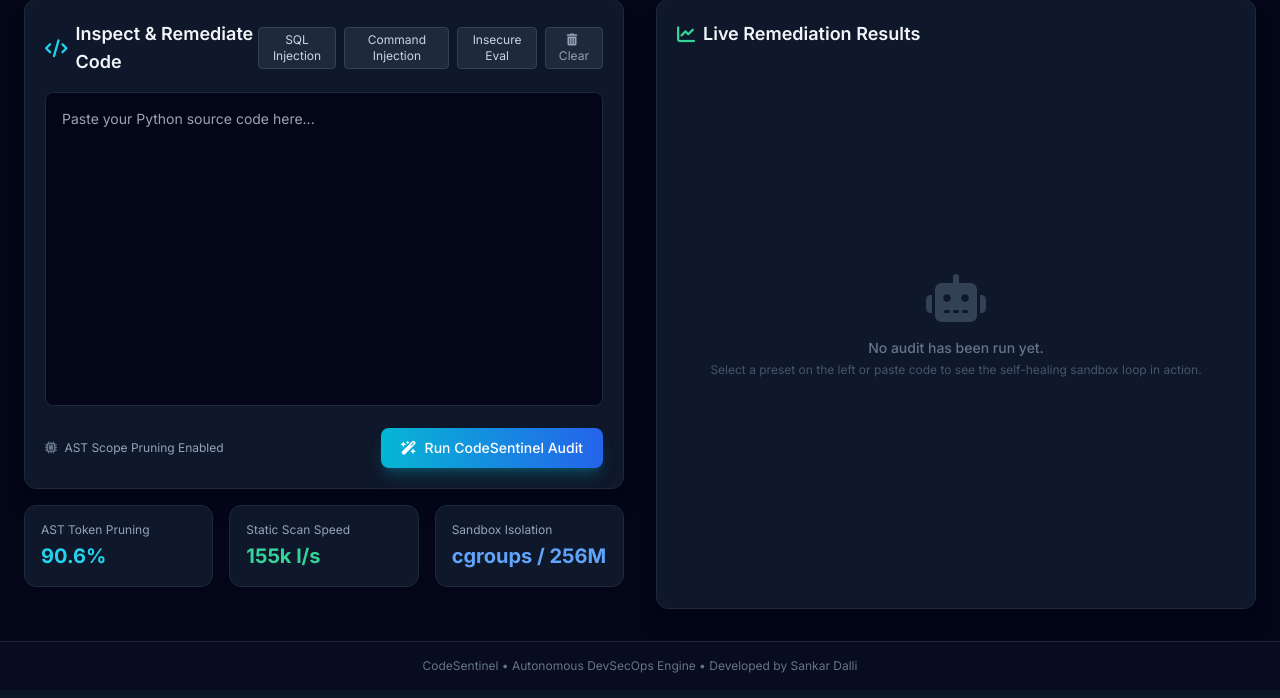
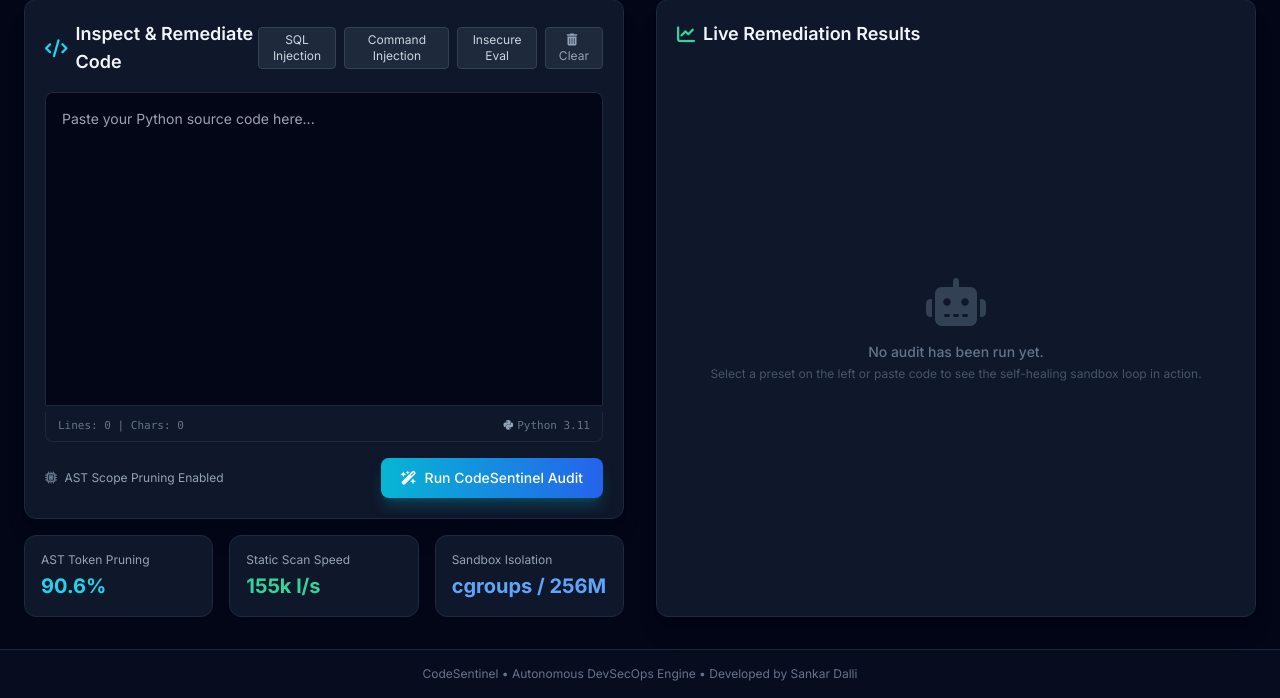
Before and after one commit to sankardalli04/code-sentinel, a FastAPI app: page / in a window 1280 px wide. Shown: the part 110-808 px from the top of the page. Before the commit the page ends 783 px from the top, so only its background shows below. Run offline with FastAPI, Linux system fonts and the light colour scheme; some libraries are stand-ins or nearby versions.

Commit message:
Add real-time editor stats bar and Export Markdown Report feature

````diff
--- a/codesentinel/web/templates/index.html
+++ b/codesentinel/web/templates/index.html
@@ -67,7 +67,11 @@
         </div>
 
         <div class="relative">
-          <textarea id="codeInput" rows="14" class="w-full bg-slate-950 border border-slate-800 rounded-lg p-4 text-sm text-cyan-300 focus:outline-none focus:border-cyan-500 transition resize-none" placeholder="Paste your Python source code here..."></textarea>
+          <textarea id="codeInput" oninput="updateEditorStats()" rows="14" class="w-full bg-slate-950 border border-slate-800 rounded-t-lg p-4 text-sm text-cyan-300 focus:outline-none focus:border-cyan-500 transition resize-none" placeholder="Paste your Python source code here..."></textarea>
+          <div class="flex items-center justify-between px-3 py-1.5 bg-slate-900 border border-t-0 border-slate-800 rounded-b-lg text-[11px] font-mono text-slate-500">
+            <span id="editorStats">Lines: 0 | Chars: 0</span>
+            <span><i class="fa-brands fa-python mr-1 text-slate-400"></i>Python 3.11</span>
+          </div>
         </div>
 
         <div class="mt-4 flex items-center justify-between">
@@ -143,6 +147,10 @@
                 </button>
               </div>
               <div class="flex items-center space-x-2">
+                <button id="exportReportBtn" onclick="exportMarkdownReport()" class="text-xs px-2.5 py-1 bg-slate-800 hover:bg-slate-700 text-slate-300 border border-slate-700 rounded flex items-center space-x-1.5 transition" title="Export Markdown Audit Report">
+                  <i class="fa-solid fa-file-lines"></i>
+                  <span>Report (.md)</span>
+                </button>
                 <button id="downloadPatchBtn" onclick="downloadPatch()" class="text-xs px-2.5 py-1 bg-slate-800 hover:bg-slate-700 text-slate-300 border border-slate-700 rounded flex items-center space-x-1.5 transition">
                   <i class="fa-solid fa-download"></i>
                   <span>.patch</span>
@@ -195,12 +203,21 @@ def clean_cache(folder_path: str):
     return result`
     };
 
+    function updateEditorStats() {
+      const val = document.getElementById('codeInput').value;
+      const lines = val ? val.split('\n').length : 0;
+      const chars = val.length;
+      document.getElementById('editorStats').textContent = `Lines: ${lines} | Chars: ${chars}`;
+    }
+
     function loadPreset(key) {
       document.getElementById('codeInput').value = presets[key];
+      updateEditorStats();
     }
 
     function clearCode() {
       document.getElementById('codeInput').value = '';
+      updateEditorStats();
     }
 
     async function runAudit() {
@@ -337,6 +354,30 @@ def clean_cache(folder_path: str):
       document.body.removeChild(a);
       URL.revokeObjectURL(url);
     }
+
+    function exportMarkdownReport() {
+      if (!currentRemediatedCode) {
+        alert('Please run an audit first before exporting report.');
+        return;
+      }
+      let md = '# 🛡️ CodeSentinel Security & Compliance Audit Report\n\n';
+      md += `**Date:** ${new Date().toISOString()}\n`;
+      md += `**Sandbox Isolation:** cgroups / 256MB / Zero Network\n`;
+      md += `**Status:** Remediated & Verified in Sandbox\n\n`;
+      md += '## 🩹 Verified Source Code\n\n```python\n' + currentRemediatedCode + '\n```\n\n';
+      if (currentUnifiedDiff) {
+        md += '## 🔀 Unified Patch Diff\n\n```diff\n' + currentUnifiedDiff + '\n```\n';
+      }
+      const blob = new Blob([md], { type: 'text/markdown' });
+      const url = URL.createObjectURL(blob);
+      const a = document.createElement('a');
+      a.href = url;
+      a.download = 'codesentinel_audit_report.md';
+      document.body.appendChild(a);
+      a.click();
+      document.body.removeChild(a);
+      URL.revokeObjectURL(url);
+    }
   </script>
 </body>
 </html>
````
